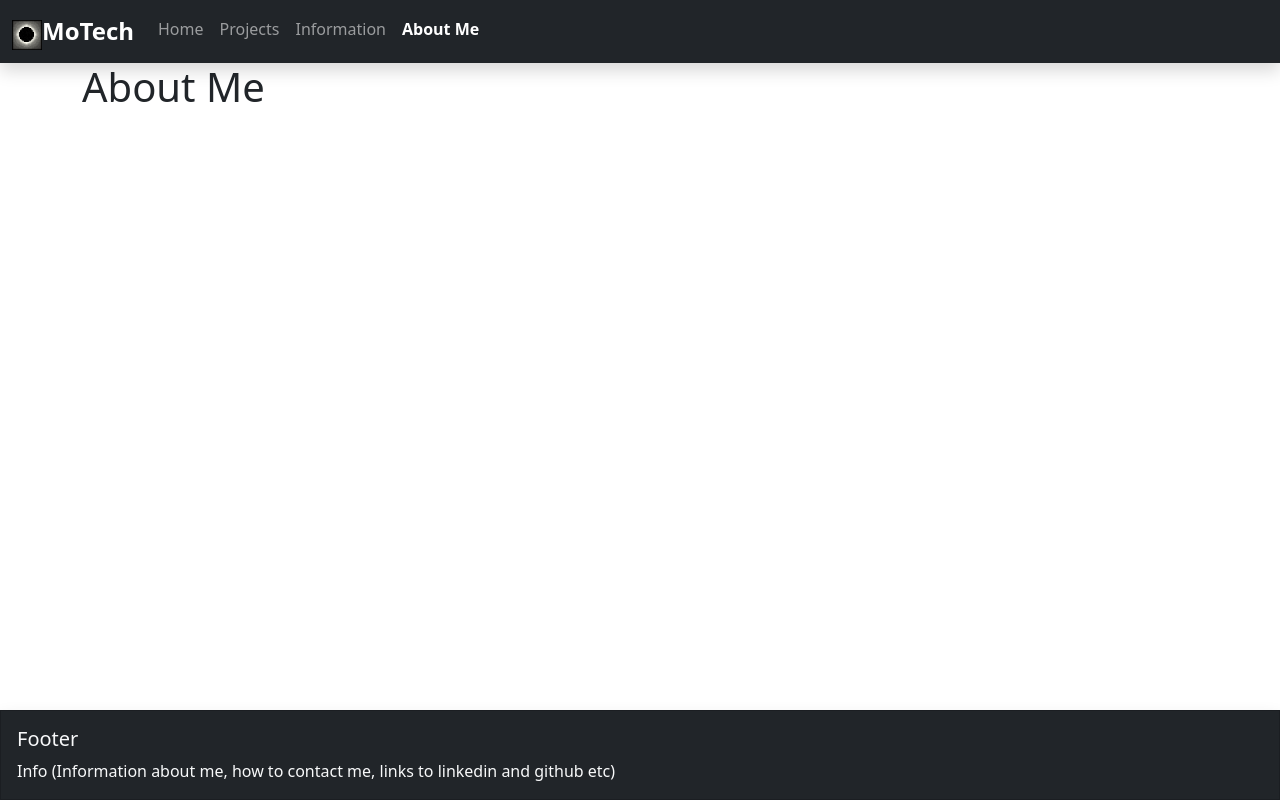
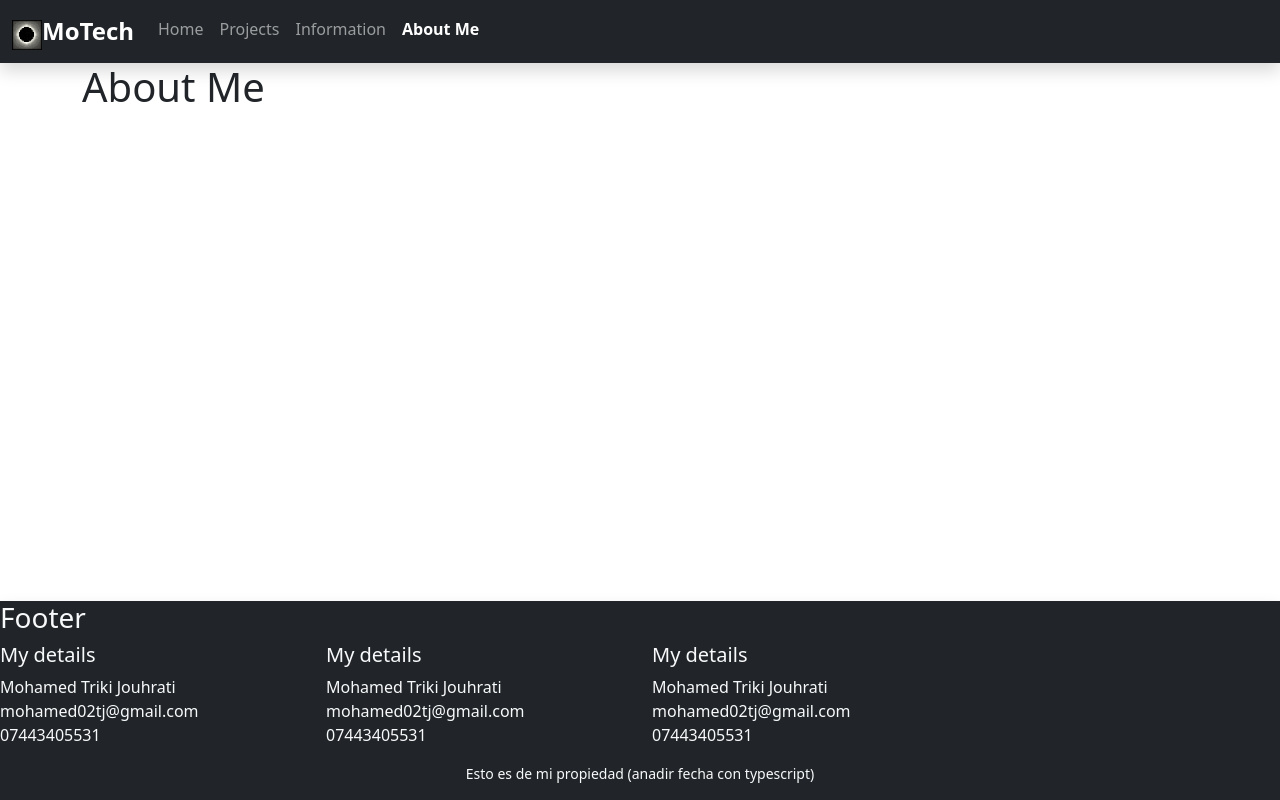
Before and after one commit to Mohamed-git-TJ/mo-tech, a React (Vite) app: page /aboutme in a window 1280 px wide. Built offline with nearby package versions, Linux system fonts and the light colour scheme.

Commit message:
More improvements and changes in footer

```diff
--- a/src/components/Footer.tsx
+++ b/src/components/Footer.tsx
@@ -1,12 +1,39 @@
 function Footer() {
   return (
-    <div className="card fixed-bottom rounded-0 bg-dark shadow ">
+    <div className="main-footer fixed-bottom bg-dark shadow ">
       <div className="card-body text-light">
-        <h5 className="card-title">Footer</h5>
-        <p className="card-text">
-          Info (Information about me, how to contact me, links to linkedin and
-          github etc)
-        </p>
+        <h3 className="card-title mb-2">Footer</h3>
+        <div className="row">
+          <div className="col-md-3 col-sm-6">
+            <h5>My details</h5>
+            <ul className="list-unstyled">
+              <li>Mohamed Triki Jouhrati</li>
+              <li>mohamed02tj@gmail.com</li>
+              <li>07443405531</li>
+            </ul>
+          </div>
+          <div className="col-md-3 col-sm-6">
+            <h5>My details</h5>
+            <ul className="list-unstyled">
+              <li>Mohamed Triki Jouhrati</li>
+              <li>mohamed02tj@gmail.com</li>
+              <li>07443405531</li>
+            </ul>
+          </div>
+          <div className="col-md-3 col-sm-6">
+            <h5>My details</h5>
+            <ul className="list-unstyled">
+              <li>Mohamed Triki Jouhrati</li>
+              <li>mohamed02tj@gmail.com</li>
+              <li>07443405531</li>
+            </ul>
+          </div>
+        </div>
+        <div className="footer-bottom">
+          <p className="small text-center">
+            Esto es de mi propiedad (anadir fecha con typescript)
+          </p>
+        </div>
       </div>
     </div>
   );
```
